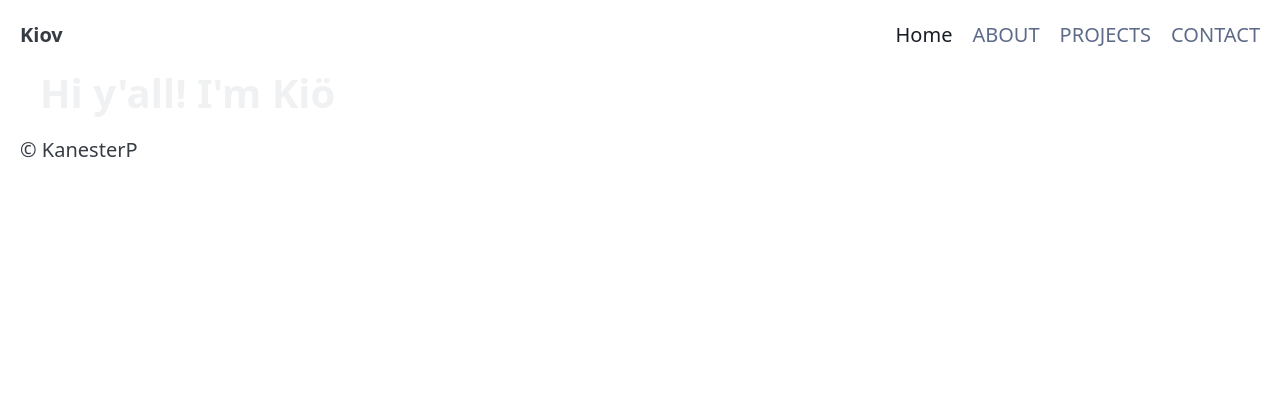
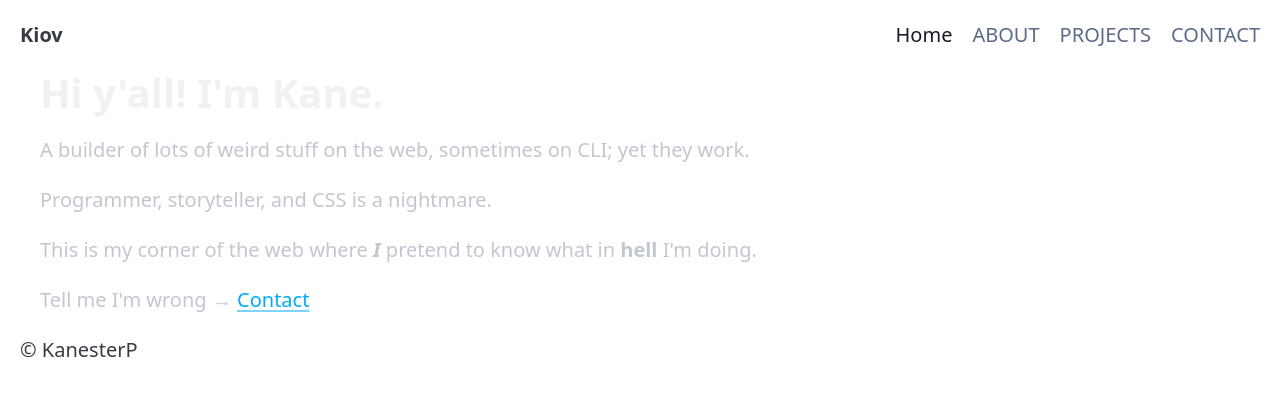
Before and after one commit to Kanester/portfolio, a SvelteKit app: page / in a window 1280 px wide. Shown: the top 396 px of the page. Built offline with nearby package versions, Linux system fonts and the light colour scheme.

Commit message:
--no-message

```diff
--- a/src/routes/+page.svelte
+++ b/src/routes/+page.svelte
@@ -1,3 +1,7 @@
 <div class="container" data-theme="dark">
-  <h1>Hi y&#x27;all! I&#x27;m Ki&#xF6;</h1>
+  <h1>Hi y'all! I'm Kane.</h1>
+  <p>A builder of lots of weird stuff on the web, sometimes on CLI; yet they work.</p>
+  <p>Programmer, storyteller, and CSS is a nightmare.</p>
+  <p>This is my corner of the web where <strong><i>I</i></strong> pretend to know what in <strong>hell</strong> I'm doing.</p>
+  <p>Tell me I'm wrong &rarr; <a href="/contact">Contact</a></p>
 </div>
```
